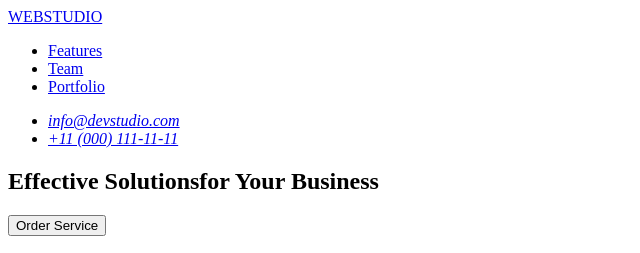
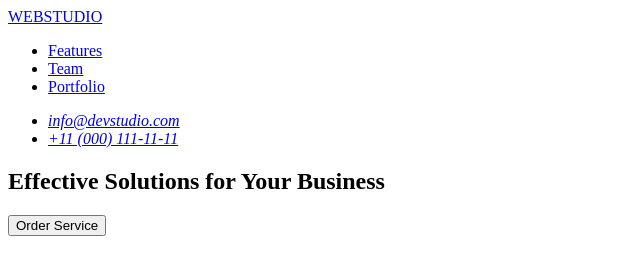
Before and after one commit to DanyloSulyma/goit-markup-hw-01, a plain HTML site: page index.html in a window 1280 px wide. Shown: the top 253 px of the page, 0-640 px from the left. Drawn offline with Linux system fonts and the light colour scheme.

Commit message:
after review

```diff
--- a/index.html
+++ b/index.html
@@ -24,7 +24,7 @@
     </header>
     <main>
         <section id="hero">
-           <h1>Effective Solutionsfor Your Business</h1>
+           <h1>Effective Solutions for Your Business</h1>
            <button type="button">Order Service</button>
         </section>
         <section id="features">
```
Also changed, not shown: 1 other file.
